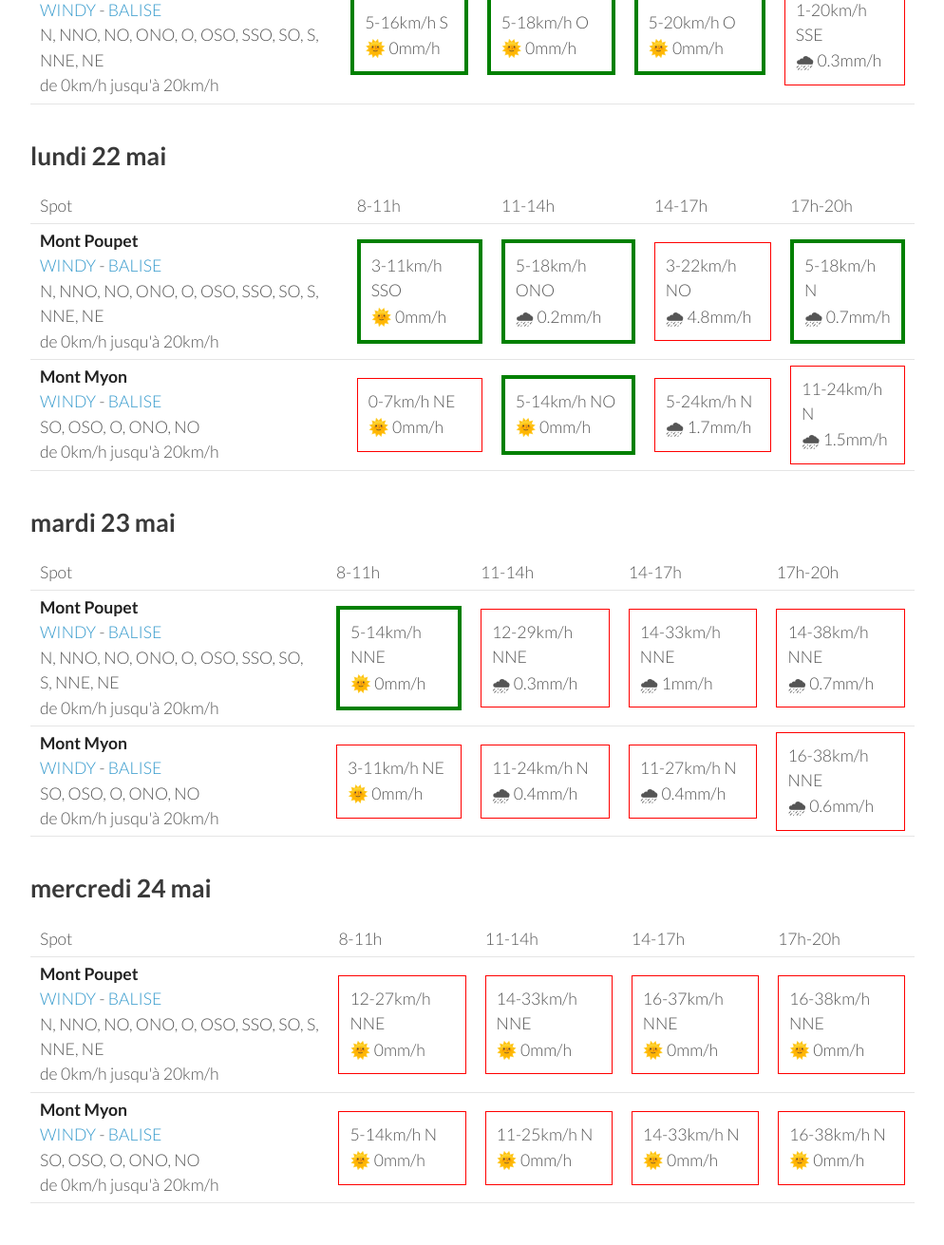
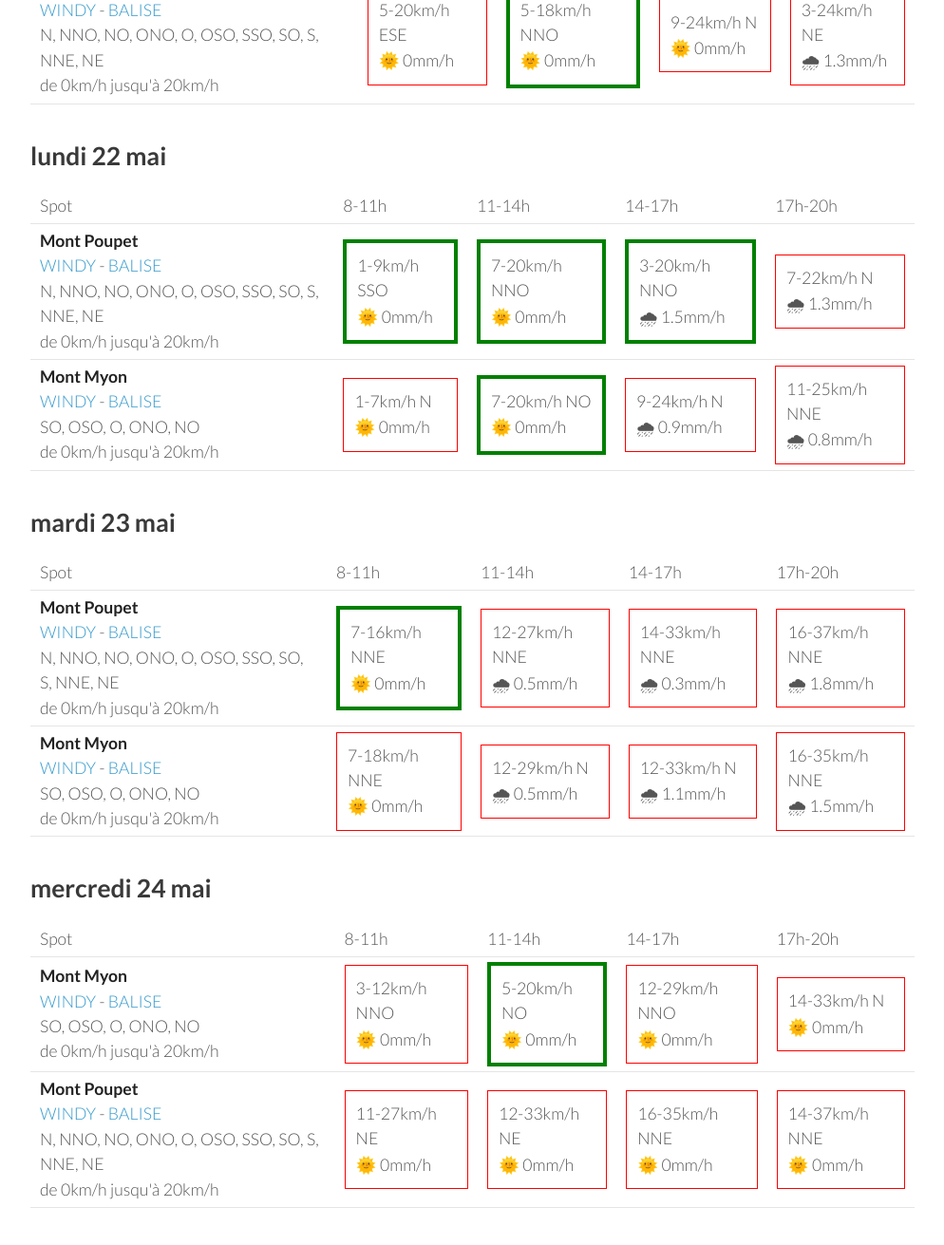
Before and after one commit to parapente-dans-le-nord/parapente-dans-le-nord.github.io, a Jekyll site: the page built from jura.markdown, in a window 1280 px wide and 1400 px high, scrolled down 1298 px. Shown: the top 1311 px of the window at 95% size, without its empty margins (26-1020 px from the left). Built offline with Jekyll 4.4.1, drawn with Linux system fonts in a browser that asks for light colours; some of the changed text lies outside the part shown.

Commit message:
update index.markdown

```diff
--- a/jura.markdown
+++ b/jura.markdown
@@ -25,18 +25,18 @@ page mise à jour le vendredi 19 mai 17:20
         <td><strong>Mont Poupet</strong><br><a href="https://windy.com/46.970/5.876?46.541,5.876,8">WINDY</a> - <span class=""><a href="http://www.balisemeteo.com/balise.php?idBalise=92">BALISE</a> </span><br> <span class="vent-favorable">N, NNO, NO, ONO, O, OSO, SSO, SO, S, NNE, NE</span><br><span class="force-vent">de 0km/h jusqu'à 20km/h</span> </td>
 
             <td><div class="not-flyable"><p>0-0km/h NA</p><p>🌧️ 0mm/h</p></div></td>
-            <td><div class="not-flyable"><p>11-31km/h NE</p><p>🌞 0mm/h</p></div></td>
-            <td><div class="not-flyable"><p>14-37km/h NNE</p><p>🌞 0mm/h</p></div></td>
-            <td><div class="not-flyable"><p>16-40km/h NNE</p><p>🌞 0mm/h</p></div></td>
+            <td><div class="not-flyable"><p>0-0km/h NA</p><p>🌧️ 0mm/h</p></div></td>
+            <td><div class="not-flyable"><p>0-0km/h NA</p><p>🌧️ 0mm/h</p></div></td>
+            <td><div class="not-flyable"><p>12-35km/h NNE</p><p>🌞 0mm/h</p></div></td>
 
     </tr>
 <tr>
         <td><strong>Mont Myon</strong><br><a href="https://windy.com/46.331/5.397?45.898,5.394,8,m:eWoagj8">WINDY</a> - <span class=""><a href="http://www.balisemeteo.com/balise.php?idBalise=70">BALISE</a> </span><br> <span class="vent-favorable">SO, OSO, O, ONO, NO</span><br><span class="force-vent">de 0km/h jusqu'à 20km/h</span> </td>
 
             <td><div class="not-flyable"><p>0-0km/h NA</p><p>🌧️ 0mm/h</p></div></td>
-            <td><div class="not-flyable"><p>7-18km/h NE</p><p>🌞 0mm/h</p></div></td>
-            <td><div class="not-flyable"><p>12-31km/h N</p><p>🌞 0mm/h</p></div></td>
-            <td><div class="not-flyable"><p>16-38km/h NNE</p><p>🌞 0mm/h</p></div></td>
+            <td><div class="not-flyable"><p>0-0km/h NA</p><p>🌧️ 0mm/h</p></div></td>
+            <td><div class="not-flyable"><p>0-0km/h NA</p><p>🌧️ 0mm/h</p></div></td>
+            <td><div class="not-flyable"><p>12-35km/h N</p><p>🌞 0mm/h</p></div></td>
 
     </tr>
 
@@ -58,20 +58,20 @@ page mise à jour le vendredi 19 mai 17:20
 <tr>
         <td><strong>Mont Myon</strong><br><a href="https://windy.com/46.331/5.397?45.898,5.394,8,m:eWoagj8">WINDY</a> - <span class=""><a href="http://www.balisemeteo.com/balise.php?idBalise=70">BALISE</a> </span><br> <span class="vent-favorable">SO, OSO, O, ONO, NO</span><br><span class="force-vent">de 0km/h jusqu'à 20km/h</span> </td>
 
-            <td><div class="flyable"><p>0-9km/h SO</p><p>🌞 0mm/h</p></div></td>
-            <td><div class="flyable"><p>7-18km/h OSO</p><p>🌞 0mm/h</p></div></td>
+            <td><div class="not-flyable"><p>1-7km/h NE</p><p>🌞 0mm/h</p></div></td>
+            <td><div class="flyable"><p>5-14km/h O</p><p>🌞 0mm/h</p></div></td>
             <td><div class="flyable"><p>5-16km/h NO</p><p>🌞 0mm/h</p></div></td>
-            <td><div class="not-flyable"><p>7-20km/h NNO</p><p>🌞 0mm/h</p></div></td>
+            <td><div class="not-flyable"><p>7-22km/h NNO</p><p>🌞 0mm/h</p></div></td>
 
 
     </tr>
 <tr>
         <td><strong>Mont Poupet</strong><br><a href="https://windy.com/46.970/5.876?46.541,5.876,8">WINDY</a> - <span class=""><a href="http://www.balisemeteo.com/balise.php?idBalise=92">BALISE</a> </span><br> <span class="vent-favorable">N, NNO, NO, ONO, O, OSO, SSO, SO, S, NNE, NE</span><br><span class="force-vent">de 0km/h jusqu'à 20km/h</span> </td>
 
-            <td><div class="not-flyable"><p>9-24km/h ENE</p><p>🌞 0mm/h</p></div></td>
-            <td><div class="flyable"><p>7-20km/h NNE</p><p>🌞 0mm/h</p></div></td>
-            <td><div class="not-flyable"><p>9-24km/h N</p><p>🌞 0mm/h</p></div></td>
-            <td><div class="not-flyable"><p>11-27km/h NNE</p><p>🌞 0mm/h</p></div></td>
+            <td><div class="not-flyable"><p>9-27km/h ENE</p><p>🌞 0mm/h</p></div></td>
+            <td><div class="not-flyable"><p>7-22km/h NE</p><p>🌞 0mm/h</p></div></td>
+            <td><div class="not-flyable"><p>9-25km/h NNE</p><p>🌞 0mm/h</p></div></td>
+            <td><div class="not-flyable"><p>12-33km/h NNE</p><p>🌞 0mm/h</p></div></td>
 
 
     </tr>
@@ -94,20 +94,20 @@ page mise à jour le vendredi 19 mai 17:20
 <tr>
         <td><strong>Mont Myon</strong><br><a href="https://windy.com/46.331/5.397?45.898,5.394,8,m:eWoagj8">WINDY</a> - <span class=""><a href="http://www.balisemeteo.com/balise.php?idBalise=70">BALISE</a> </span><br> <span class="vent-favorable">SO, OSO, O, ONO, NO</span><br><span class="force-vent">de 0km/h jusqu'à 20km/h</span> </td>
 
-            <td><div class="flyable"><p>3-11km/h SO</p><p>🌞 0mm/h</p></div></td>
-            <td><div class="flyable"><p>7-20km/h OSO</p><p>🌞 0mm/h</p></div></td>
-            <td><div class="flyable"><p>3-20km/h ONO</p><p>🌞 0mm/h</p></div></td>
-            <td><div class="flyable"><p>3-18km/h NO</p><p>🌞 0mm/h</p></div></td>
+            <td><div class="flyable"><p>1-3km/h SO</p><p>🌞 0mm/h</p></div></td>
+            <td><div class="flyable"><p>5-16km/h O</p><p>🌞 0mm/h</p></div></td>
+            <td><div class="flyable"><p>3-16km/h O</p><p>🌞 0mm/h</p></div></td>
+            <td><div class="flyable"><p>3-18km/h O</p><p>🌞 0mm/h</p></div></td>
 
 
     </tr>
 <tr>
         <td><strong>Mont Poupet</strong><br><a href="https://windy.com/46.970/5.876?46.541,5.876,8">WINDY</a> - <span class=""><a href="http://www.balisemeteo.com/balise.php?idBalise=92">BALISE</a> </span><br> <span class="vent-favorable">N, NNO, NO, ONO, O, OSO, SSO, SO, S, NNE, NE</span><br><span class="force-vent">de 0km/h jusqu'à 20km/h</span> </td>
 
-            <td><div class="flyable"><p>5-16km/h S</p><p>🌞 0mm/h</p></div></td>
-            <td><div class="flyable"><p>5-18km/h O</p><p>🌞 0mm/h</p></div></td>
-            <td><div class="flyable"><p>5-20km/h O</p><p>🌞 0mm/h</p></div></td>
-            <td><div class="not-flyable"><p>1-20km/h SSE</p><p>🌧 0.3mm/h</p></div></td>
+            <td><div class="not-flyable"><p>5-20km/h ESE</p><p>🌞 0mm/h</p></div></td>
+            <td><div class="flyable"><p>5-18km/h NNO</p><p>🌞 0mm/h</p></div></td>
+            <td><div class="not-flyable"><p>9-24km/h N</p><p>🌞 0mm/h</p></div></td>
+            <td><div class="not-flyable"><p>3-24km/h NE</p><p>🌧 1.3mm/h</p></div></td>
 
 
     </tr>
@@ -130,20 +130,20 @@ page mise à jour le vendredi 19 mai 17:20
 <tr>
         <td><strong>Mont Poupet</strong><br><a href="https://windy.com/46.970/5.876?46.541,5.876,8">WINDY</a> - <span class=""><a href="http://www.balisemeteo.com/balise.php?idBalise=92">BALISE</a> </span><br> <span class="vent-favorable">N, NNO, NO, ONO, O, OSO, SSO, SO, S, NNE, NE</span><br><span class="force-vent">de 0km/h jusqu'à 20km/h</span> </td>
 
-            <td><div class="flyable"><p>3-11km/h SSO</p><p>🌞 0mm/h</p></div></td>
-            <td><div class="flyable"><p>5-18km/h ONO</p><p>🌧 0.2mm/h</p></div></td>
-            <td><div class="not-flyable"><p>3-22km/h NO</p><p>🌧 4.8mm/h</p></div></td>
-            <td><div class="flyable"><p>5-18km/h N</p><p>🌧 0.7mm/h</p></div></td>
+            <td><div class="flyable"><p>1-9km/h SSO</p><p>🌞 0mm/h</p></div></td>
+            <td><div class="flyable"><p>7-20km/h NNO</p><p>🌞 0mm/h</p></div></td>
+            <td><div class="flyable"><p>3-20km/h NNO</p><p>🌧 1.5mm/h</p></div></td>
+            <td><div class="not-flyable"><p>7-22km/h N</p><p>🌧 1.3mm/h</p></div></td>
 
 
     </tr>
 <tr>
         <td><strong>Mont Myon</strong><br><a href="https://windy.com/46.331/5.397?45.898,5.394,8,m:eWoagj8">WINDY</a> - <span class=""><a href="http://www.balisemeteo.com/balise.php?idBalise=70">BALISE</a> </span><br> <span class="vent-favorable">SO, OSO, O, ONO, NO</span><br><span class="force-vent">de 0km/h jusqu'à 20km/h</span> </td>
 
-            <td><div class="not-flyable"><p>0-7km/h NE</p><p>🌞 0mm/h</p></div></td>
-            <td><div class="flyable"><p>5-14km/h NO</p><p>🌞 0mm/h</p></div></td>
-            <td><div class="not-flyable"><p>5-24km/h N</p><p>🌧 1.7mm/h</p></div></td>
-            <td><div class="not-flyable"><p>11-24km/h N</p><p>🌧 1.5mm/h</p></div></td>
+            <td><div class="not-flyable"><p>1-7km/h N</p><p>🌞 0mm/h</p></div></td>
+            <td><div class="flyable"><p>7-20km/h NO</p><p>🌞 0mm/h</p></div></td>
+            <td><div class="not-flyable"><p>9-24km/h N</p><p>🌧 0.9mm/h</p></div></td>
+            <td><div class="not-flyable"><p>11-25km/h NNE</p><p>🌧 0.8mm/h</p></div></td>
 
 
     </tr>
@@ -166,20 +166,20 @@ page mise à jour le vendredi 19 mai 17:20
 <tr>
         <td><strong>Mont Poupet</strong><br><a href="https://windy.com/46.970/5.876?46.541,5.876,8">WINDY</a> - <span class=""><a href="http://www.balisemeteo.com/balise.php?idBalise=92">BALISE</a> </span><br> <span class="vent-favorable">N, NNO, NO, ONO, O, OSO, SSO, SO, S, NNE, NE</span><br><span class="force-vent">de 0km/h jusqu'à 20km/h</span> </td>
 
-            <td><div class="flyable"><p>5-14km/h NNE</p><p>🌞 0mm/h</p></div></td>
-            <td><div class="not-flyable"><p>12-29km/h NNE</p><p>🌧 0.3mm/h</p></div></td>
-            <td><div class="not-flyable"><p>14-33km/h NNE</p><p>🌧 1mm/h</p></div></td>
-            <td><div class="not-flyable"><p>14-38km/h NNE</p><p>🌧 0.7mm/h</p></div></td>
+            <td><div class="flyable"><p>7-16km/h NNE</p><p>🌞 0mm/h</p></div></td>
+            <td><div class="not-flyable"><p>12-27km/h NNE</p><p>🌧 0.5mm/h</p></div></td>
+            <td><div class="not-flyable"><p>14-33km/h NNE</p><p>🌧 0.3mm/h</p></div></td>
+            <td><div class="not-flyable"><p>16-37km/h NNE</p><p>🌧 1.8mm/h</p></div></td>
 
 
     </tr>
 <tr>
         <td><strong>Mont Myon</strong><br><a href="https://windy.com/46.331/5.397?45.898,5.394,8,m:eWoagj8">WINDY</a> - <span class=""><a href="http://www.balisemeteo.com/balise.php?idBalise=70">BALISE</a> </span><br> <span class="vent-favorable">SO, OSO, O, ONO, NO</span><br><span class="force-vent">de 0km/h jusqu'à 20km/h</span> </td>
 
-            <td><div class="not-flyable"><p>3-11km/h NE</p><p>🌞 0mm/h</p></div></td>
-            <td><div class="not-flyable"><p>11-24km/h N</p><p>🌧 0.4mm/h</p></div></td>
-            <td><div class="not-flyable"><p>11-27km/h N</p><p>🌧 0.4mm/h</p></div></td>
-            <td><div class="not-flyable"><p>16-38km/h NNE</p><p>🌧 0.6mm/h</p></div></td>
+            <td><div class="not-flyable"><p>7-18km/h NNE</p><p>🌞 0mm/h</p></div></td>
+            <td><div class="not-flyable"><p>12-29km/h N</p><p>🌧 0.5mm/h</p></div></td>
+            <td><div class="not-flyable"><p>12-33km/h N</p><p>🌧 1.1mm/h</p></div></td>
+            <td><div class="not-flyable"><p>16-35km/h NNE</p><p>🌧 1.5mm/h</p></div></td>
 
 
     </tr>
@@ -200,22 +200,22 @@ page mise à jour le vendredi 19 mai 17:20
       <td>17h-20h</td>
     </tr>
 <tr>
-        <td><strong>Mont Poupet</strong><br><a href="https://windy.com/46.970/5.876?46.541,5.876,8">WINDY</a> - <span class=""><a href="http://www.balisemeteo.com/balise.php?idBalise=92">BALISE</a> </span><br> <span class="vent-favorable">N, NNO, NO, ONO, O, OSO, SSO, SO, S, NNE, NE</span><br><span class="force-vent">de 0km/h jusqu'à 20km/h</span> </td>
+        <td><strong>Mont Myon</strong><br><a href="https://windy.com/46.331/5.397?45.898,5.394,8,m:eWoagj8">WINDY</a> - <span class=""><a href="http://www.balisemeteo.com/balise.php?idBalise=70">BALISE</a> </span><br> <span class="vent-favorable">SO, OSO, O, ONO, NO</span><br><span class="force-vent">de 0km/h jusqu'à 20km/h</span> </td>
 
-            <td><div class="not-flyable"><p>12-27km/h NNE</p><p>🌞 0mm/h</p></div></td>
-            <td><div class="not-flyable"><p>14-33km/h NNE</p><p>🌞 0mm/h</p></div></td>
-            <td><div class="not-flyable"><p>16-37km/h NNE</p><p>🌞 0mm/h</p></div></td>
-            <td><div class="not-flyable"><p>16-38km/h NNE</p><p>🌞 0mm/h</p></div></td>
+            <td><div class="not-flyable"><p>3-12km/h NNO</p><p>🌞 0mm/h</p></div></td>
+            <td><div class="flyable"><p>5-20km/h NO</p><p>🌞 0mm/h</p></div></td>
+            <td><div class="not-flyable"><p>12-29km/h NNO</p><p>🌞 0mm/h</p></div></td>
+            <td><div class="not-flyable"><p>14-33km/h N</p><p>🌞 0mm/h</p></div></td>
 
 
     </tr>
 <tr>
-        <td><strong>Mont Myon</strong><br><a href="https://windy.com/46.331/5.397?45.898,5.394,8,m:eWoagj8">WINDY</a> - <span class=""><a href="http://www.balisemeteo.com/balise.php?idBalise=70">BALISE</a> </span><br> <span class="vent-favorable">SO, OSO, O, ONO, NO</span><br><span class="force-vent">de 0km/h jusqu'à 20km/h</span> </td>
+        <td><strong>Mont Poupet</strong><br><a href="https://windy.com/46.970/5.876?46.541,5.876,8">WINDY</a> - <span class=""><a href="http://www.balisemeteo.com/balise.php?idBalise=92">BALISE</a> </span><br> <span class="vent-favorable">N, NNO, NO, ONO, O, OSO, SSO, SO, S, NNE, NE</span><br><span class="force-vent">de 0km/h jusqu'à 20km/h</span> </td>
 
-            <td><div class="not-flyable"><p>5-14km/h N</p><p>🌞 0mm/h</p></div></td>
-            <td><div class="not-flyable"><p>11-25km/h N</p><p>🌞 0mm/h</p></div></td>
-            <td><div class="not-flyable"><p>14-33km/h N</p><p>🌞 0mm/h</p></div></td>
-            <td><div class="not-flyable"><p>16-38km/h N</p><p>🌞 0mm/h</p></div></td>
+            <td><div class="not-flyable"><p>11-27km/h NE</p><p>🌞 0mm/h</p></div></td>
+            <td><div class="not-flyable"><p>12-33km/h NE</p><p>🌞 0mm/h</p></div></td>
+            <td><div class="not-flyable"><p>16-35km/h NNE</p><p>🌞 0mm/h</p></div></td>
+            <td><div class="not-flyable"><p>14-37km/h NNE</p><p>🌞 0mm/h</p></div></td>
 
 
     </tr>
```
Also changed, not shown: other parts of jura.markdown (+1 -1 lines).
